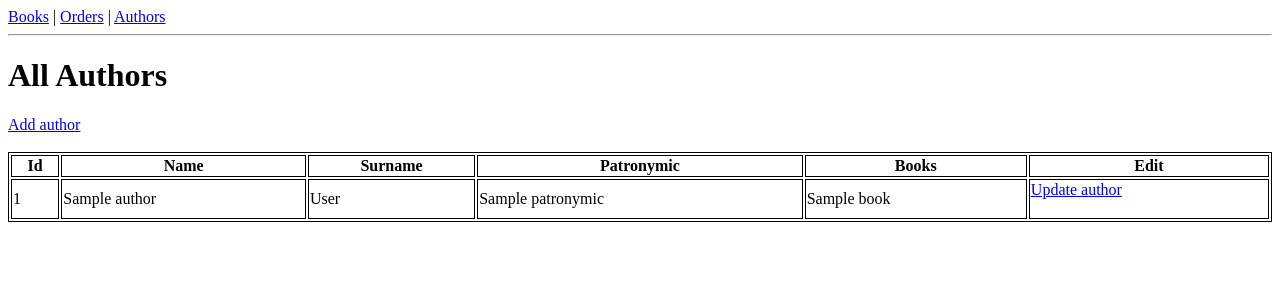
After one commit to PythonMarathon001/sprint14-om7-s16-team21, a Django app: template author/templates/author/all_authors.html in a window 1280 px wide. The commit adds this page. Shown: the top 300 px of the page. Run offline with Django 3.2, Linux system fonts and the light colour scheme; the template is opened without the code that fills it: most values are stand-ins (such as "Sample title", 1, 10 or a date in 2020).

Commit message:
table for authors added

```diff
--- /dev/null
+++ b/author/templates/author/all_authors.html
@@ -0,0 +1,44 @@
+{% extends "book/index.html" %}
+
+{% block title %}All authors{% endblock %}
+
+{% block content %}
+
+    <h1>All Authors</h1>
+    <a href="{% url 'author:add_author' %}">Add author</a>
+    <br>
+    <br>
+
+    {% if author_objects %}
+
+
+        <table style="width:100%">
+          <tr>
+            <th>Id</th>
+            <th>Name</th>
+            <th>Surname</th>
+            <th>Patronymic</th>
+            <th>Books</th>
+            <th>Edit</th>
+          </tr>
+            {% for author in author_objects %}
+          <tr>
+            <td>{{author.id}}</td>
+            <td>{{author.name}}</td>
+            <td>{{author.surname}}</td>
+            <td>{{author.patronymic}}</td>
+            <td>{% for b in author.books.all %}
+            {{b.name}}
+                {% if not forloop.last %}
+                ,
+                {% endif%}
+            {% endfor %}</td>
+              <td><a href="{% url 'author:update_author' author.id %}">Update author</a><br><br></td>
+          </tr>
+            {% endfor %}
+        </table>
+
+    {% else %}
+        <p>No authors are available.</p>
+    {% endif %}
+{% endblock %}
--- a/book/models.py
+++ b/book/models.py
@@ -168,8 +168,8 @@ class Book(models.Model):
 class BookForm(ModelForm):
     class Meta:
         model = Book
-        fields = ['name', 'description', 'count', 'authors']
-        # fields = '__all__'
+        # fields = ['name', 'description', 'count', 'authors']
+        fields = '__all__'
         # widgets = {
         #     'authors' = SelectMultiple()
         # }
--- a/book/templates/book/index.html
+++ b/book/templates/book/index.html
@@ -10,8 +10,9 @@ table, th, td {
     <title>{% block title %}Index page{% endblock %}</title>
 </head>
 <body>
-    <a href="{% url 'book:allbooks' %}">All books</a>
-    <a href="{% url 'order:all_orders' %}">All orders</a>
+    <a href="{% url 'book:allbooks' %}">Books</a> |
+    <a href="{% url 'order:all_orders' %}">Orders</a> |
+    <a href="{% url 'author:all_authors' %}">Authors</a>
     <hr>
     {% block content %}<h1>Welcome to the index page</h1>{% endblock %}
 </body>
--- a/library/urls.py
+++ b/library/urls.py
@@ -20,4 +20,5 @@ urlpatterns = [
     path('admin/', admin.site.urls),
     path('', include('book.urls')),
     path('orders/', include('order.urls')),
+    path('authors/', include('author.urls')),
 ]
```
Also changed, not shown: author/models.py (+7 -0 lines), author/templates/author/add_author.html (added, +21 -0 lines), author/urls.py (added, +11 -0 lines), author/views.py (+31 -1 lines).
